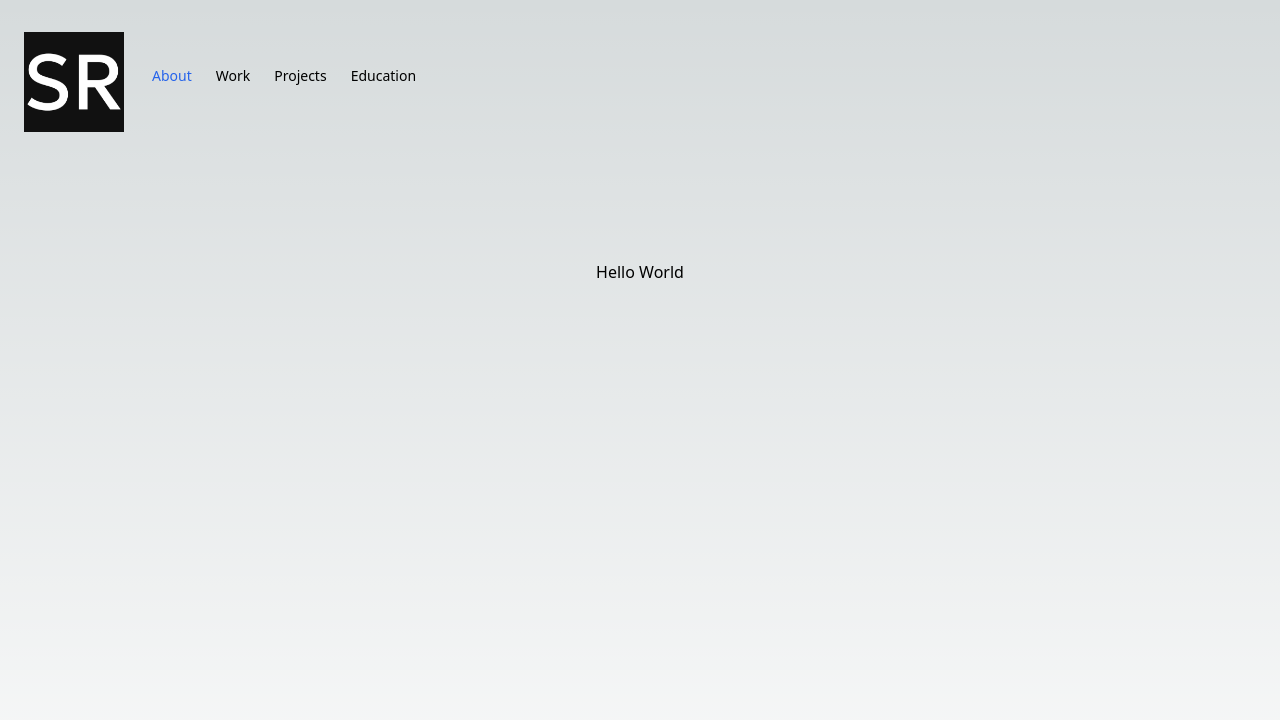
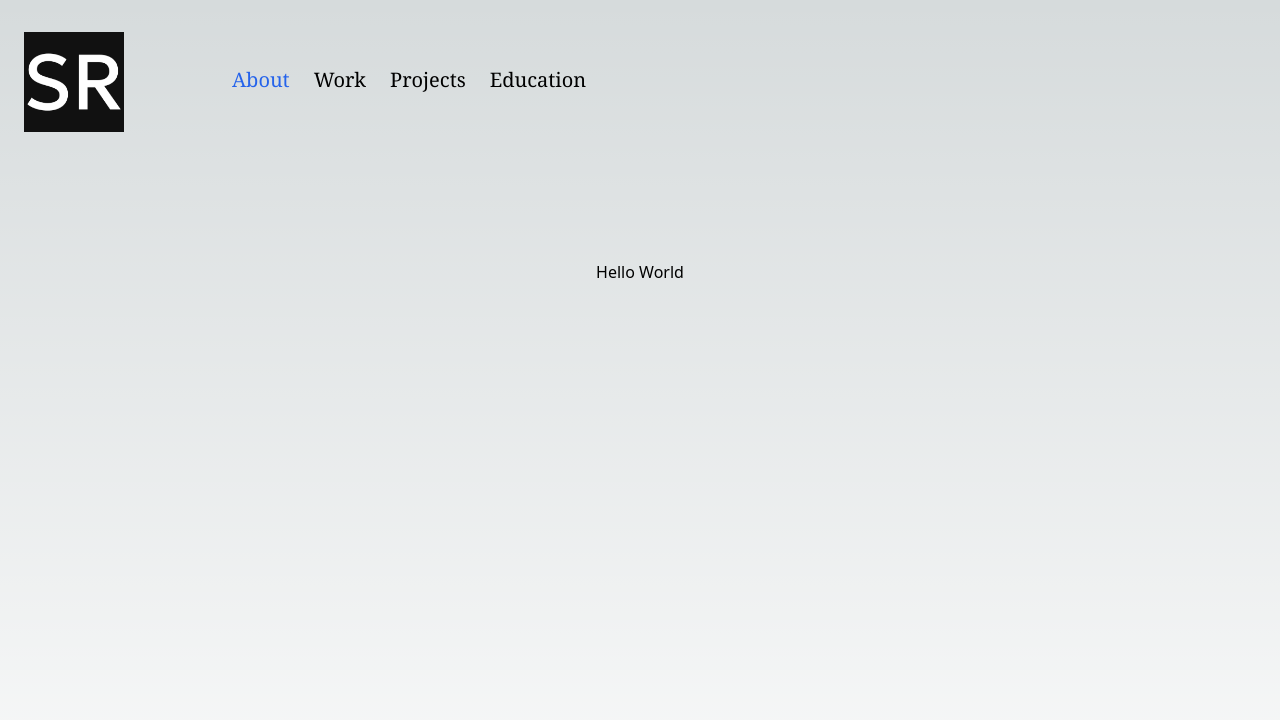
Before and after one commit to ShounakNR/nextjs-portfolio, a Next.js app: page / in a window 1280 px wide. Shown: the top 720 px of the page. Built offline with nearby package versions, Linux system fonts and the light colour scheme.

Commit message:
new font and new component made

```diff
--- a/components/navbar.tsx
+++ b/components/navbar.tsx
@@ -1,35 +1,11 @@
-'use client'
 import Link from "next/link";
-import { usePathname } from "next/navigation";
-import clsx from 'clsx'
 import Image from "next/image";
-
-const navItems = [
-  {
-    name: 'About',
-    route: '/'
-  },
-  {
-    name: 'Work',
-    route: '/work'
-  },
-  {
-    name: 'Projects',
-    route: '/projects'
-  },
-  {
-    name: 'Education',
-    route: '/education'
-  }
-]
+import { NavLinks } from "./navlinks";
 
 
 export function Navbar() {
-  const pathName = usePathname()
-  console.log(pathName)
   return (
-
-    <div className="flex items-center px-3 py-4 md:px-2">
+    <div className="flex items-center px-3 py-4 md:px-2 gap-x-20">
       <Link
         className="rounded-md p-4"
         href="/"
@@ -41,20 +17,7 @@ export function Navbar() {
           alt='SNR Logo'
         />
       </Link>
-      {navItems.map((link) => {
-        const activeClass = clsx(
-          {'text-blue-600': pathName === link.route}
-        )
-        return (
-          <Link
-            key={link.name}
-            href={link.route}
-            className={`h-[48px] gap-10 rounded-md p-5 text-sm font-medium hover:text-blue-600 md:flex-none md:justify-start md:p-2 md:px-3 ${activeClass}`}
-          >
-            <p className="hidden md:block">{link.name}</p>
-          </Link>
-        );
-      })}
+      <NavLinks />
     </div>
   )
 }
--- /dev/null
+++ b/components/navlinks.tsx
@@ -0,0 +1,47 @@
+'use client'
+import Link from "next/link";
+import { usePathname } from "next/navigation";
+import clsx from 'clsx'
+
+const navItems = [
+  {
+    name: 'About',
+    route: '/'
+  },
+  {
+    name: 'Work',
+    route: '/work'
+  },
+  {
+    name: 'Projects',
+    route: '/projects'
+  },
+  {
+    name: 'Education',
+    route: '/education'
+  }
+]
+
+
+export function NavLinks() {
+  const pathName = usePathname()
+  return (
+    <div className="flex float-right">
+      {navItems.map((link) => {
+        const activeClass = clsx(
+          {'text-blue-600': pathName === link.route}
+        )
+        return (
+          <Link
+            key={link.name}
+            href={link.route}
+            className={`h-[48px] gap-10 rounded-md p-5 text-sm font-medium hover:text-blue-600 md:flex-none md:justify-start md:p-2 md:px-3 ${activeClass}`}
+          >
+            <p className="hidden md:block font-serif text-xl">{link.name}</p>
+          </Link>
+        );
+      })}
+    </div>
+
+  )
+}
--- a/package.json
+++ b/package.json
@@ -3,7 +3,7 @@
   "version": "0.1.0",
   "private": true,
   "scripts": {
-    "dev": "next dev",
+    "dev": "next dev -p 3002",
     "build": "next build",
     "start": "next start",
     "lint": "next lint"
```
